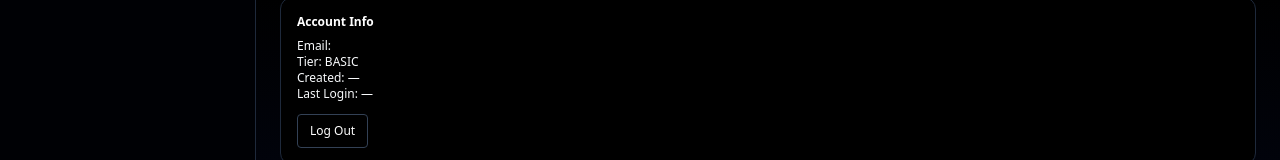
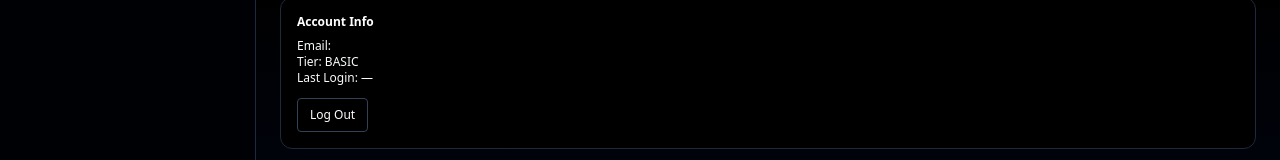
Before and after one commit to Baronz99/transportcoin-app, a Next.js app: page /dashboard/settings in a window 1280 px wide. Shown: the part 447-607 px from the top of the page. Built offline with nearby package versions, Linux system fonts and the light colour scheme; no server answers; sample sign-in values are in the browser's storage.

Commit message:
update setting page

```diff
--- a/app/dashboard/settings/page.tsx
+++ b/app/dashboard/settings/page.tsx
@@ -311,7 +311,7 @@ export default function SettingsPage() {
 
         <div>Email: {userMeta?.email}</div>
         <div>Tier: {userMeta?.tier ?? "BASIC"}</div>
-        <div>Created: {formatDate(userMeta?.createdAt)}</div>
+
         <div>Last Login: {formatDate(userMeta?.lastLoginAt)}</div>
 
         <button
```
